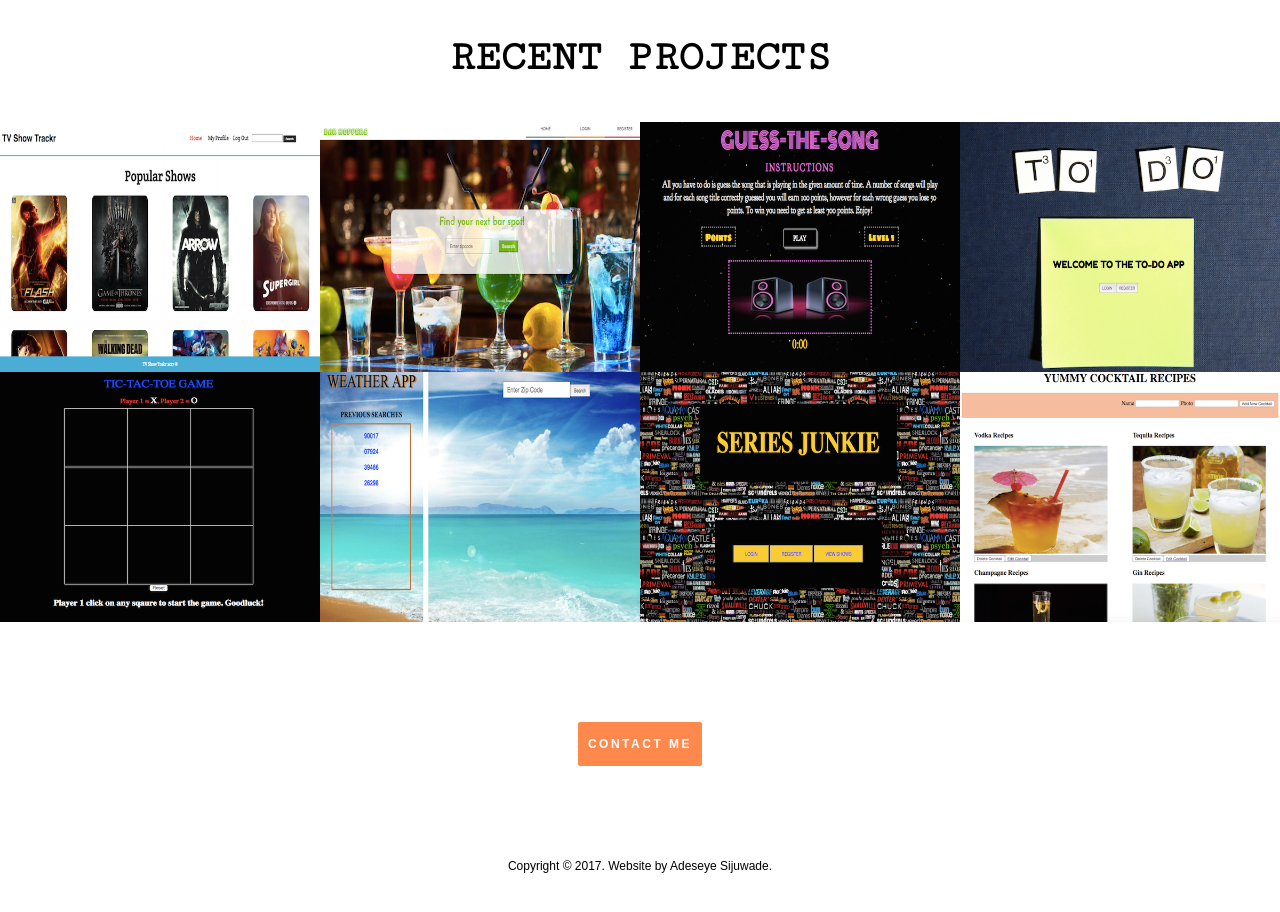
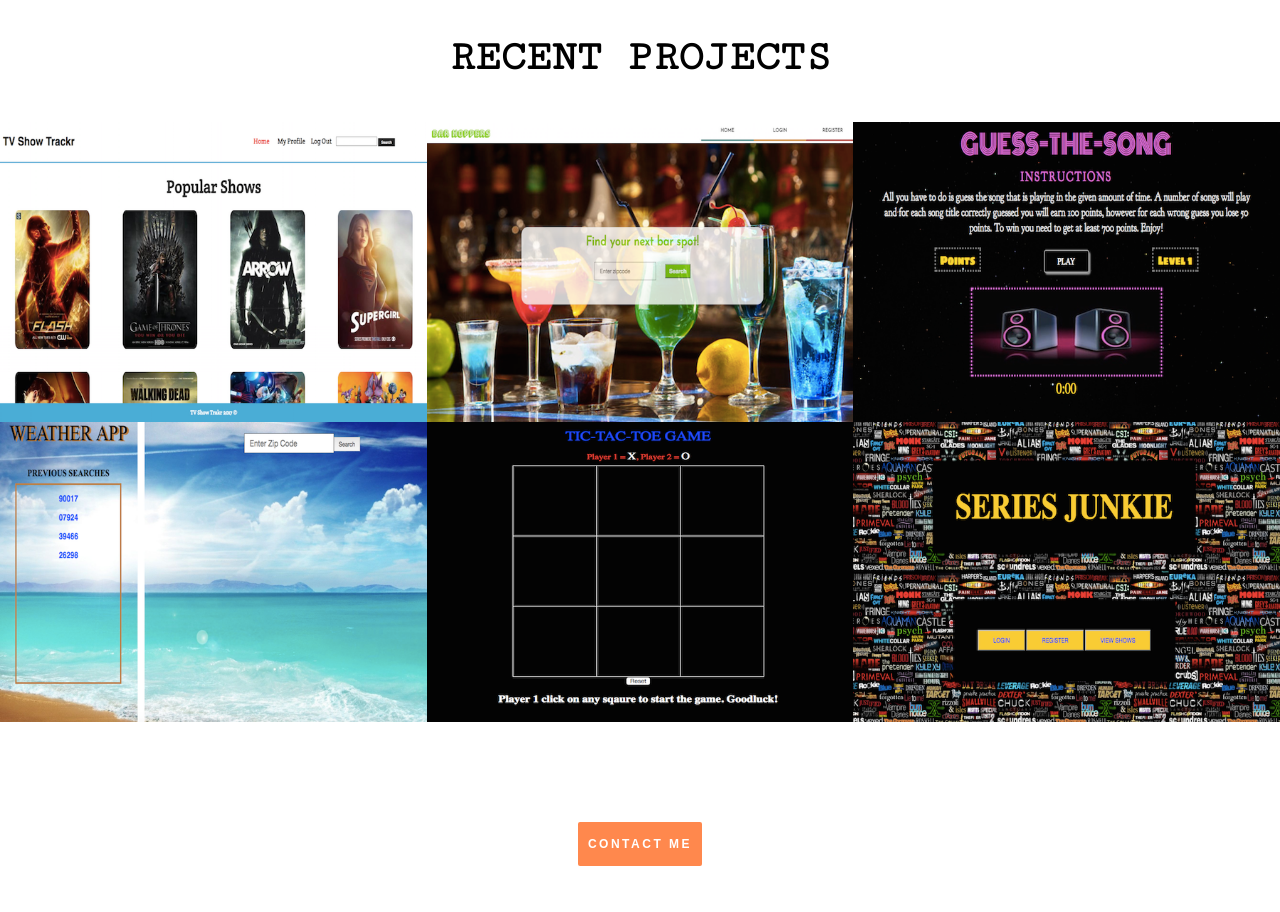
Before and after one commit to seyesij/portfolio, a React (Create React App) app: page / in a window 1280 px wide. Shown: the part 760-1672 px from the top of the page. Before the commit the page ends 1638 px from the top, so only its background shows below. Built offline with nearby package versions, Linux system fonts and the light colour scheme.

Commit message:
modify website

```diff
--- a/src/App.css
+++ b/src/App.css
@@ -13,9 +13,9 @@
   text-transform: uppercase;
   font-size: 42px;
 }
-.p1, .p2, .p3, .p4, .p5, .p6, .p7, .p8 {
-  height: 250px;
-  width: 320px;
+.p1, .p2, .p3, .p4, .p5, .p6 {
+  height: 300px;
+  width: 400px;
   padding-right: 0px;
   padding-left: 0px;
   flex-grow: 1;
@@ -33,7 +33,7 @@
 }
 .overlay-inner {
     flex-grow: 1;
-    height: 248px;
+    height: 300px;
     opacity: 0;
     width: 350px;
     background: rgba(64, 35, 97, 0.85);
@@ -68,23 +68,15 @@
   background-size: 100% 100%;
 }
 .p4 {
-  background: url("./images/todo2.png");
+  background: url("./images/tictactoe.png");
   background-size: 100% 100%;
 }
 .p5 {
-  background: url("./images/tictactoe.png");
+  background: url("./images/weather.png");
   background-size: 100% 100%;
 }
 .p6 {
-  background: url("./images/weather.png");
-  background-size: 100% 100%;
-}
-.p7 {
   background: url("./images/seriesjunkie.png");
-  background-size: 100% 100%;
-}
-.p8 {
-  background: url("./images/cocktails.png");
   background-size: 100% 100%;
 }
 .images {
--- a/src/components/Homepage.jsx
+++ b/src/components/Homepage.jsx
@@ -45,17 +45,17 @@
                  </div>
                 </div>
               </a></div>
-              <div className="p4"><a href="https://to-dosapp.herokuapp.com/" target="_blank" rel="noopener noreferrer" className="work">
+              <div className="p5"><a href="http://seyereact-weatherapp.bitballoon.com/" rel="noopener noreferrer" target="_blank" className="work">
                 <div className="overlay">
                  <div className="overlay-inner">
                   <div className="overlay-text">
-                    <h5>To-Do-App</h5>
-                    <p>Express.js, SQL, CSS3</p>
+                    <h5>Weather App</h5>
+                    <p>React.js, Firebase, CSS3</p>
                   </div>
                  </div>
                 </div>
               </a></div>
-              <div className="p5"><a href="http://seyetictactoegame.bitballoon.com/" target="_blank" rel="noopener noreferrer" className="work">
+              <div className="p4"><a href="http://seyetictactoegame.bitballoon.com/" target="_blank" rel="noopener noreferrer" className="work">
                 <div className="overlay">
                  <div className="overlay-inner">
                   <div className="overlay-text">
@@ -65,32 +65,12 @@
                  </div>
                 </div>
               </a></div>
-              <div className="p6"><a href="http://seyereact-weatherapp.bitballoon.com/" rel="noopener noreferrer" target="_blank" className="work">
-                <div className="overlay">
-                 <div className="overlay-inner">
-                  <div className="overlay-text">
-                    <h5>Weather App</h5>
-                    <p>React.js, Firebase, CSS3</p>
-                  </div>
-                 </div>
-                </div>
-              </a></div>
-              <div className="p7"><a href="https://seriesjunkie.herokuapp.com/" target="_blank" rel="noopener noreferrer" className="work">
+              <div className="p6"><a href="https://seriesjunkie.herokuapp.com/" target="_blank" rel="noopener noreferrer" className="work">
                 <div className="overlay">
                  <div className="overlay-inner">
                   <div className="overlay-text">
                     <h5>Series Junke</h5>
                     <p>Node.js, Express.js, EJS, CSS3, SQL, REST API</p>
-                  </div>
-                 </div>
-                </div>
-              </a></div>
-              <div className="p8"><a href="https://github.com/seyesij/cocktail_app" target="_blank" rel="noopener noreferrer" className="work">
-                <div className="overlay">
-                 <div className="overlay-inner">
-                  <div className="overlay-text">
-                    <h5>Cocktail Recipes</h5>
-                    <p>Ruby on Rails</p>
                   </div>
                  </div>
                 </div>
```
